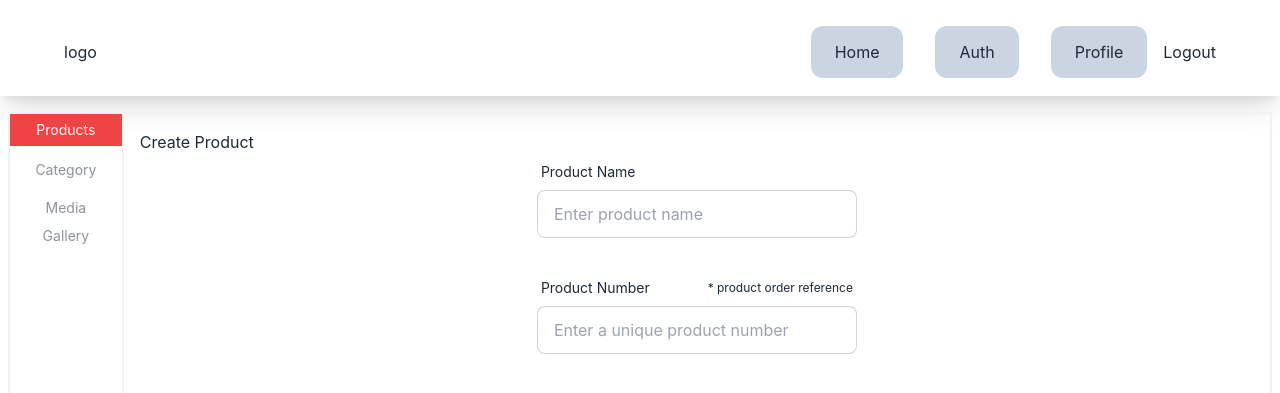
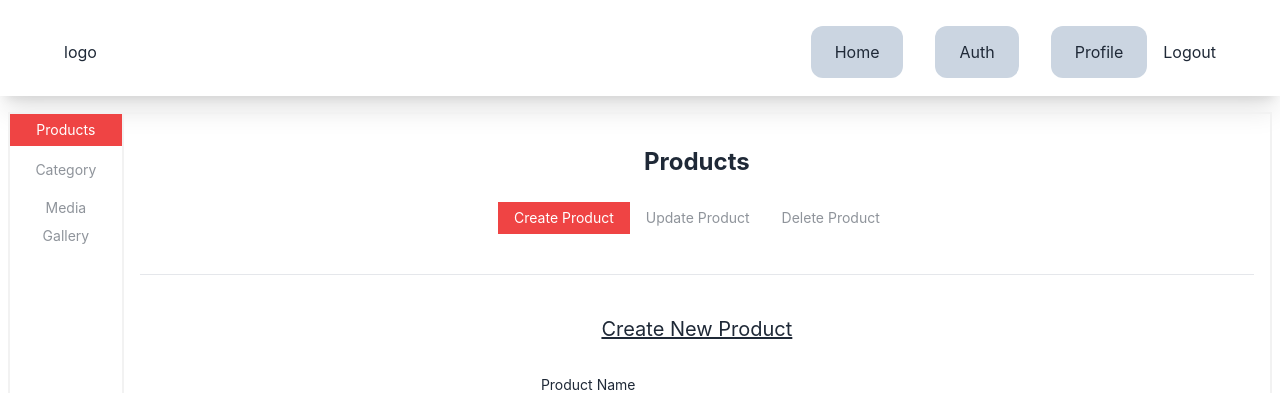
Before and after one commit to zioan/next-food-order, a Next.js app: page /admin in a window 1280 px wide. Shown: the top 393 px of the page. Built offline with nearby package versions, Linux system fonts and the light colour scheme; no server answers; the database is empty; sample sign-in values are in the browser's storage.

Commit message:
small refactory, delete products

```diff
--- a/components/admin/category/DeleteCategory.js
+++ b/components/admin/category/DeleteCategory.js
@@ -1,4 +1,5 @@
 import { useContext } from 'react';
+import Image from 'next/image';
 import CategoryContext from '../../../context/CategoryContext';
 import axios from 'axios';
 
@@ -6,19 +7,33 @@ function DeleteCategory() {
   const { categories, getCategories } = useContext(CategoryContext);
 
   const deleteHandler = async (name) => {
-    if (window.confirm(`Are you sure you want to delete "${categories.id}"?`)) {
+    if (window.confirm(`Are you sure you want to delete selected category?`)) {
       await axios.delete(`/api/category/${name}`).then(() => getCategories());
     }
   };
 
   return (
     <>
-      <h2 className=' mb-4 underline'>DeleteCategory</h2>
-      <ul>
+      <h2 className=' mb-6 underline text-xl'>Click a category to delete</h2>
+      <ul className='flex gap-4'>
         {categories.map((category) => {
           return (
-            <li key={category._id} onClick={() => deleteHandler(category.name)}>
+            <li
+              key={category._id}
+              onClick={() => deleteHandler(category.name)}
+              className='flex flex-col items-center cursor-pointer border-2'
+            >
               {category.name}
+              <div className=' max-w-[200px]'>
+                <Image
+                  src={`/uploads/${category.image}`}
+                  alt={category.name}
+                  width='150'
+                  height='100'
+                  // layout='responsive'
+                  // objectFit='contain'
+                />
+              </div>
             </li>
           );
         })}
--- a/components/admin/product/CreateProduct.js
+++ b/components/admin/product/CreateProduct.js
@@ -45,7 +45,9 @@ function CreateProduct() {
 
   return (
     <>
-      <h2>Create Product</h2>
+      <h2 className=' text-center text-xl mb-6 underline'>
+        Create New Product
+      </h2>
       <form
         className=' flex flex-col gap-8 w-[320px] mx-auto'
         onSubmit={createNewProduct}
--- /dev/null
+++ b/components/admin/product/DeleteProduct.js
@@ -0,0 +1,34 @@
+import { useContext } from 'react';
+import axios from 'axios';
+import ProductContext from '../../../context/ProductContext';
+
+function DeleteCategory() {
+  const { products, getProducts } = useContext(ProductContext);
+
+  const deleteHandler = async (name) => {
+    if (window.confirm(`Are you sure you want to delete selected product?`)) {
+      await axios.delete(`/api/products/${name}`).then(() => getProducts());
+    }
+  };
+
+  return (
+    <>
+      <h2 className=' mb-6 underline text-xl'>Click a product to delete</h2>
+      <ul className='flex gap-4'>
+        {products.map((product) => {
+          return (
+            <li
+              key={product._id}
+              onClick={() => deleteHandler(product.name)}
+              className='flex flex-col items-center cursor-pointer border-2'
+            >
+              <p>{product.name}</p>
+            </li>
+          );
+        })}
+      </ul>
+    </>
+  );
+}
+
+export default DeleteCategory;
--- a/components/admin/product/Product.js
+++ b/components/admin/product/Product.js
@@ -1,12 +1,40 @@
-// import {} from "react";
+import { useState } from 'react';
 
 import CreateProduct from './CreateProduct';
+import DeleteProduct from './DeleteProduct';
 
 function Product() {
+  const [activeTab, setActiveTab] = useState('tab1');
   return (
-    <>
-      <CreateProduct />
-    </>
+    <div>
+      <h2 className=' mt-4 mb-6 text-2xl text-center font-bold'>Products</h2>
+      <div className='flex justify-center mb-10'>
+        <button
+          className={activeTab === 'tab1' ? 'tab active-tab' : ' tab'}
+          onClick={() => setActiveTab('tab1')}
+        >
+          Create Product
+        </button>
+        <button
+          className={activeTab === 'tab2' ? 'tab active-tab' : ' tab'}
+          onClick={() => setActiveTab('tab2')}
+        >
+          Update Product
+        </button>
+        <button
+          className={activeTab === 'tab3' ? 'tab active-tab' : ' tab'}
+          onClick={() => setActiveTab('tab3')}
+        >
+          Delete Product
+        </button>
+      </div>
+
+      <hr className=' mb-10' />
+
+      {activeTab === 'tab1' && <CreateProduct />}
+      {activeTab === 'tab2' && <p>Update</p>}
+      {activeTab === 'tab3' && <DeleteProduct />}
+    </div>
   );
 }
 
--- /dev/null
+++ b/pages/api/products/[product].js
@@ -0,0 +1,34 @@
+import {
+  connectToDatabase,
+  getAllDocuments,
+  insertDocument,
+  deleteDocument,
+} from '../../../lib/db';
+
+async function handler(req, res) {
+  // Delete Product
+  if (req.method === 'DELETE') {
+    const selectedProduct = req.query.product;
+    console.log('id is: ', selectedProduct);
+
+    let client;
+
+    try {
+      client = await connectToDatabase();
+    } catch (error) {
+      return res
+        .status(500)
+        .json({ message: 'Connecting to the database failed!' });
+    }
+
+    try {
+      await deleteDocument(client, 'products', selectedProduct);
+      client.close();
+    } catch (error) {
+      res.status(500).json({ message: error });
+    }
+    res.status(200).json({ message: 'Successfuly deleted' });
+  }
+}
+
+export default handler;
```
